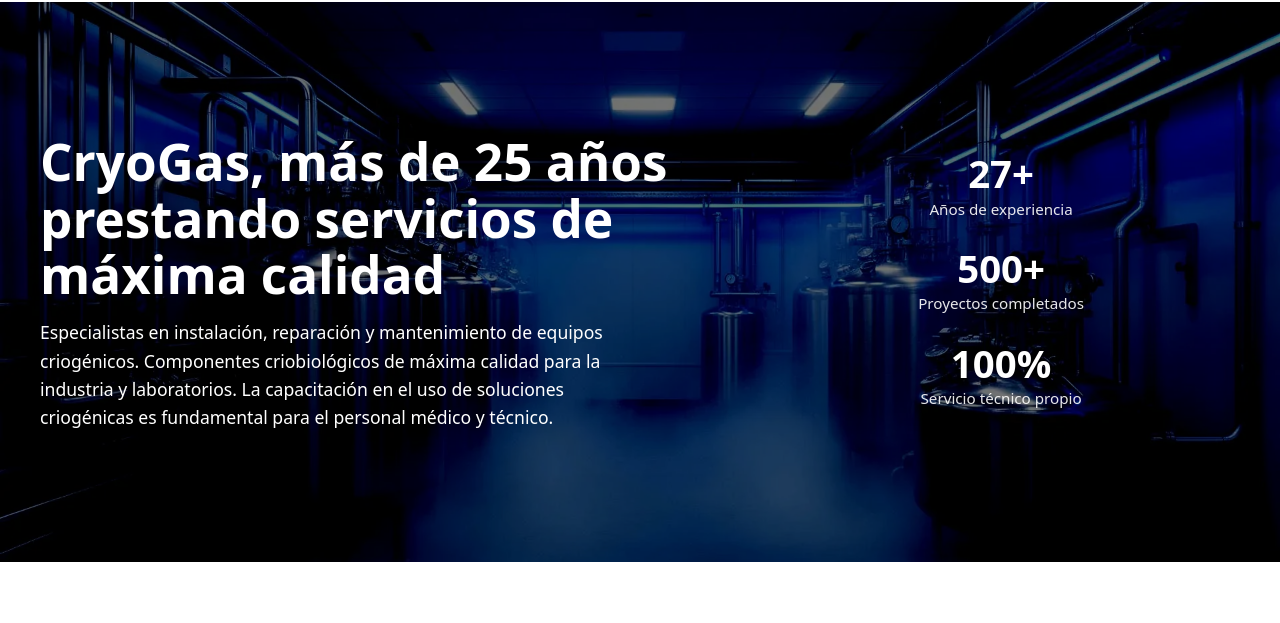
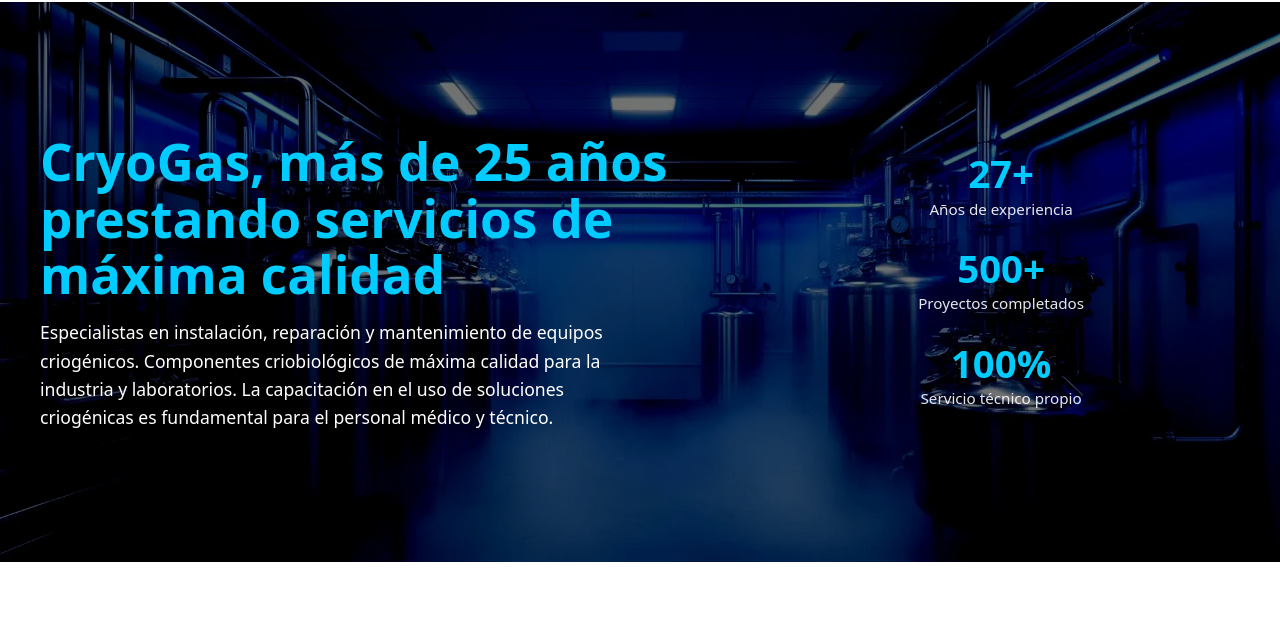
Before and after one commit to Capitankanalla/cryogasWeb, a website: page index.html in a window 1280 px wide. Shown: the part 109-732 px from the top of the page. Drawn offline with Linux system fonts and the light colour scheme.

Commit message:
Feat: modificacio colors hero

```diff
--- a/css/style.css
+++ b/css/style.css
@@ -3,6 +3,7 @@
   --dark: #1a1a1a;
   --light: #f4f4f4;
   --text: #333333;
+  --h1: #00ccff;
 }
 
 * {
@@ -122,6 +123,7 @@
   font-size: clamp(2.2rem, 4vw, 4rem);
   line-height: 1.1;
   margin-bottom: 1rem;
+  color: var(--h1);
 }
 
 .hero-content p {
@@ -152,7 +154,7 @@
 .stat-card h2 {
   font-size: clamp(2rem, 3vw, 3rem);
   line-height: 1;
-  color: #fff;
+  color: #00ccff;
   margin-bottom: 0.25rem;
 }
 
```
